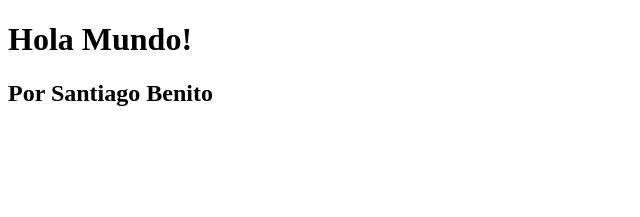
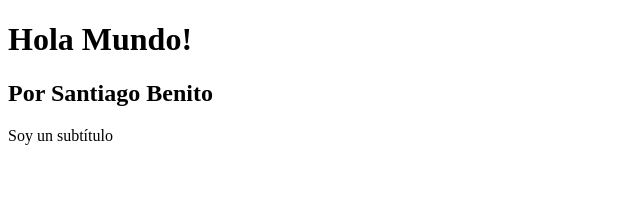
Before and after one commit to SantyxError/React-03-Counter-app-vite, a React (Vite) app: page / in a window 1280 px wide. Shown: the top 217 px of the page, without its empty margins (0-640 px from the left). Built offline with nearby package versions, Linux system fonts and the light colour scheme.

Commit message:
38. Retornar elementos en el Componente - Fragment

```diff
--- a/src/FirstApp.jsx
+++ b/src/FirstApp.jsx
@@ -1,5 +1,8 @@
 export const FirstApp = () => {
   return (
-  <h2>Por Santiago Benito</h2>
+    <>
+    <h2>Por Santiago Benito</h2>
+    <p>Soy un subtítulo</p>
+    </>
   )
 }
```
